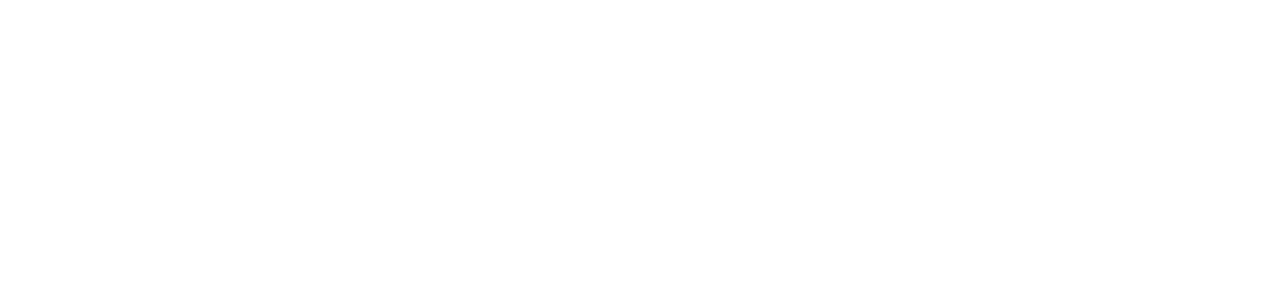
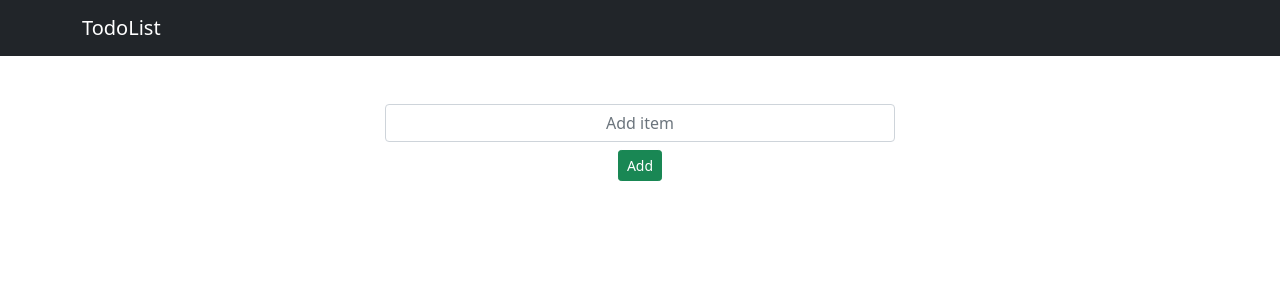
Before and after one commit to greeting989/matertodo, a React (Create React App) app: page / in a window 1280 px wide. Shown: the top 300 px of the page. Built offline with nearby package versions, Linux system fonts and the light colour scheme.

Commit message:
components added

```diff
--- a/package.json
+++ b/package.json
@@ -6,9 +6,12 @@
     "@testing-library/jest-dom": "^5.14.1",
     "@testing-library/react": "^11.2.7",
     "@testing-library/user-event": "^12.8.3",
+    "bootstrap": "^5.1.1",
     "react": "^17.0.2",
+    "react-bootstrap": "^1.6.3",
     "react-dom": "^17.0.2",
     "react-scripts": "4.0.3",
+    "reactstrap": "^8.10.0",
     "web-vitals": "^1.1.2"
   },
   "scripts": {
--- a/public/index.html
+++ b/public/index.html
@@ -15,6 +15,12 @@
       user's mobile device or desktop. See https://developers.google.com/web/fundamentals/web-app-manifest/
     -->
     <link rel="manifest" href="%PUBLIC_URL%/manifest.json" />
+    <link
+      rel="stylesheet"
+      href="https://cdn.jsdelivr.net/npm/bootstrap@5.1.0/dist/css/bootstrap.min.css"
+      integrity="sha384-KyZXEAg3QhqLMpG8r+8fhAXLRk2vvoC2f3B09zVXn8CA5QIVfZOJ3BCsw2P0p/We"
+      crossorigin="anonymous"
+    />
     <!--
       Notice the use of %PUBLIC_URL% in the tags above.
       It will be replaced with the URL of the `public` folder during the build.
@@ -24,6 +30,7 @@
       work correctly both with client-side routing and a non-root public URL.
       Learn how to configure a non-root public URL by running `npm run build`.
     -->
+
     <title>React App</title>
   </head>
   <body>
@@ -39,5 +46,22 @@
       To begin the development, run `npm start` or `yarn start`.
       To create a production bundle, use `npm run build` or `yarn build`.
     -->
+    <script
+      src="https://code.jquery.com/jquery-3.3.1.slim.min.js"
+      integrity="sha384-q8i/X+965DzO0rT7abK41JStQIAqVgRVzpbzo5smXKp4YfRvH+8abtTE1Pi6jizo"
+      crossorigin="anonymous"
+    ></script>
+
+    <script
+      src="https://cdnjs.cloudflare.com/ajax/libs/popper.js/1.14.0/umd/popper.min.js"
+      integrity="sha384-cs/chFZiN24E4KMATLdqdvsezGxaGsi4hLGOzlXwp5UZB1LY//20VyM2taTB4QvJ"
+      crossorigin="anonymous"
+    ></script>
+
+    <script
+      src="https://stackpath.bootstrapcdn.com/bootstrap/4.1.0/js/bootstrap.min.js"
+      integrity="sha384-uefMccjFJAIv6A+rW+L4AHf99KvxDjWSu1z9VI8SKNVmz4sk7buKt/6v9KI65qnm"
+      crossorigin="anonymous"
+    ></script>
   </body>
 </html>
--- a/src/App.css
+++ b/src/App.css
@@ -1,5 +1,6 @@
 .App {
   text-align: center;
+
 }
 
 .App-logo {
@@ -14,7 +15,7 @@
 }
 
 .App-header {
-  background-color: #282c34;
+  background-color: #E2C2B9;
   min-height: 100vh;
   display: flex;
   flex-direction: column;
--- a/src/App.js
+++ b/src/App.js
@@ -1,10 +1,11 @@
 
 import './App.css';
+import TodoForm from './components/TodoForm/TodoForm';
 
 function App() {
   return (
     <div className="App">
-
+      <TodoForm/>
     </div>
   );
 }
--- /dev/null
+++ b/src/components/Button/Button.js
@@ -0,0 +1,11 @@
+import React from 'react'
+import Button from 'react-bootstrap/Button'
+function Submit() {
+    return (
+        <div>
+            <Button variant="success" size="sm" className="mt-2">Add</Button>
+        </div>
+    )
+}
+
+export default Submit;
--- /dev/null
+++ b/src/components/Header/Header.js
@@ -0,0 +1,16 @@
+import React from "react";
+import { Navbar } from "react-bootstrap";
+import { Container } from "react-bootstrap";
+function Header() {
+  return (
+    <div>
+      <Navbar bg="dark" variant="dark">
+        <Container>
+          <Navbar.Brand>TodoList</Navbar.Brand>
+        </Container>
+      </Navbar>
+    </div>
+  );
+}
+
+export default Header;
--- /dev/null
+++ b/src/components/TextBox/TextBox.js
@@ -0,0 +1,33 @@
+import React from "react";
+import Container from "react-bootstrap/Container";
+import Row from "react-bootstrap/Row";
+import { Form } from "react-bootstrap";
+import Col from "react-bootstrap/Col";
+import Submit from "./../Button/Button";
+
+import "./textbox.css";
+
+function TextBox() {
+  return (
+    <div className="formdiv">
+      <Container fluid>
+        <Row>
+          <Col></Col>
+          <Col xs={5}>
+            <Form>
+              <Form.Control
+                type="text"
+                placeholder="Add item"
+                className="text-center mt-5"
+              />
+            </Form>
+            <Submit className="text-center mt-5" />
+          </Col>
+          <Col></Col>
+        </Row>
+      </Container>
+    </div>
+  );
+}
+
+export default TextBox;
--- /dev/null
+++ b/src/components/TextBox/textbox.css
@@ -0,0 +1,14 @@
+
+.formdiv{
+    display: flex;
+    flex-direction: row;
+    justify-items: center;
+    align-items: center;
+
+}
+
+.frmtext{
+   width: 80%;
+
+
+}
--- /dev/null
+++ b/src/components/TodoForm/TodoForm.js
@@ -0,0 +1,17 @@
+import React from "react";
+import { Container } from "react-bootstrap";
+import InputBox from "./../TextBox/TextBox";
+import { Row } from "react-bootstrap";
+import { Col } from "react-bootstrap";
+import Header from "./../Header/Header";
+
+function TodoForm() {
+  return (
+    <div>
+      <Header />
+      <InputBox />
+    </div>
+  );
+}
+
+export default TodoForm;
--- a/src/index.js
+++ b/src/index.js
@@ -3,7 +3,7 @@
 import './index.css';
 import App from './App';
 import reportWebVitals from './reportWebVitals';
-
+import '../node_modules/bootstrap/dist/css/bootstrap.min.css';
 ReactDOM.render(
   <React.StrictMode>
     <App />
```
Also changed, not shown: src/components/ListBox/ListBox.js (added, +11 -0 lines), src/components/Header/header.css (added), 1 other file (tests, documents, lock files or other folders).
